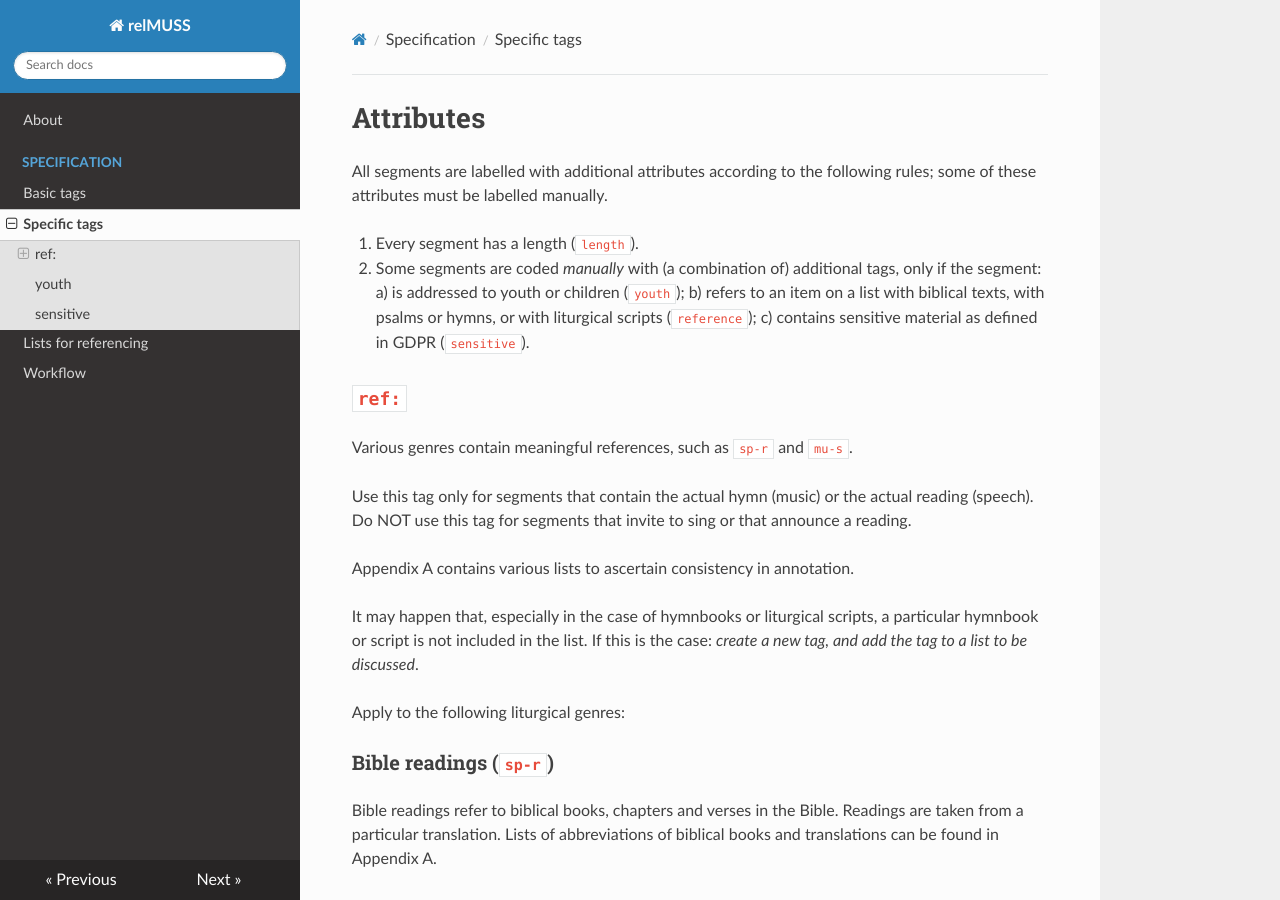
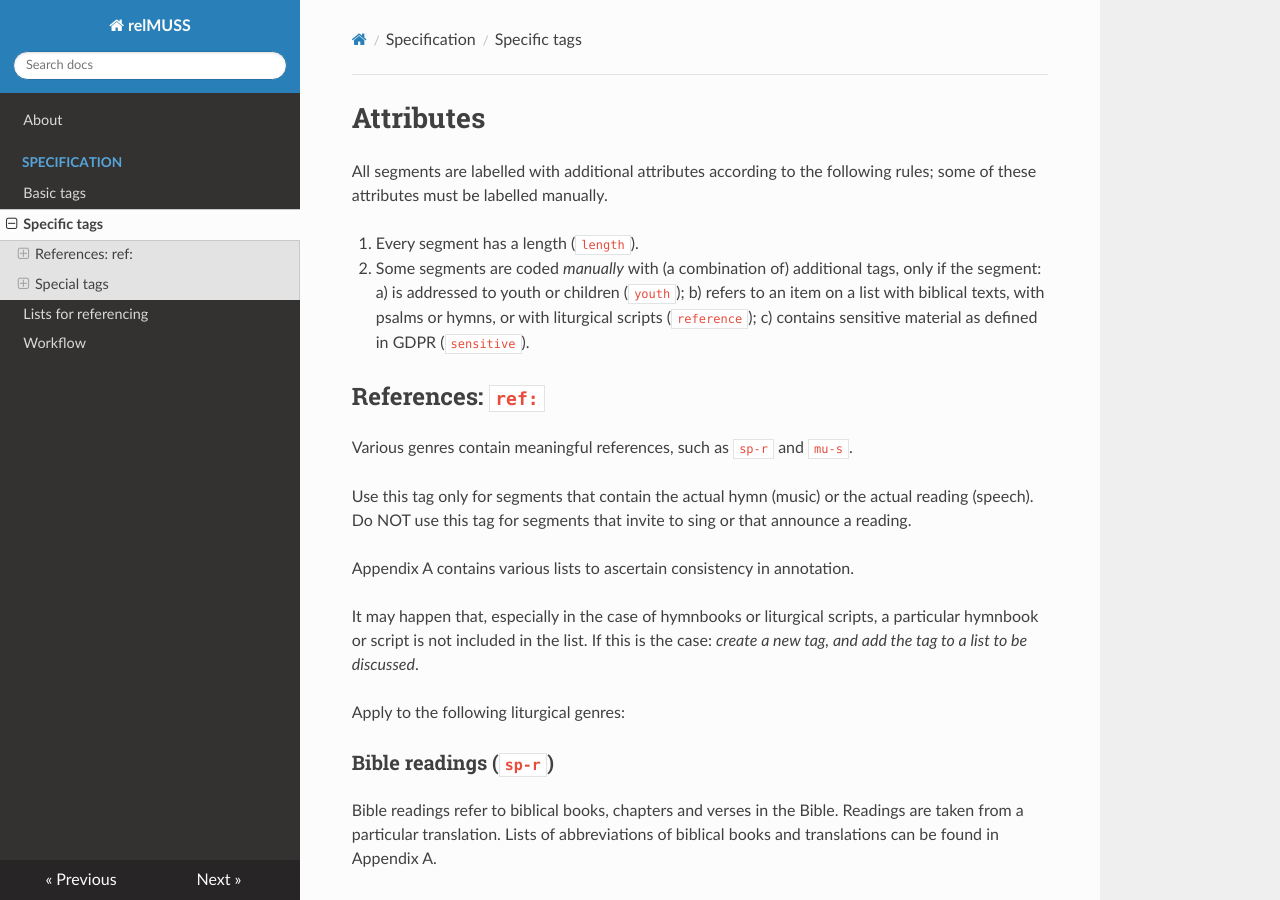
Before and after one commit to ttjpleizier/relmuss-specification, an MkDocs documentation site: the page built from docs/attributes.md, in a window 1280 px wide and 900 px high. Built offline with MkDocs 1.6.1, drawn with Linux system fonts in a browser that asks for light colours; nearby versions of some CDN libraries.

Commit message:
Update attributes.md

```diff
--- a/docs/attributes.md
+++ b/docs/attributes.md
@@ -8,7 +8,7 @@ All segments are labelled with additional attributes according to the following
     b) refers to an item on a list with biblical texts, with psalms or hymns, or with liturgical scripts (`reference`);
     c) contains sensitive material as defined in GDPR (`sensitive`).
 
-## `ref:`
+## References: `ref:`
 Various genres contain meaningful references, such as `sp-r` and `mu-s`.
 
 Use this tag only for segments that contain the actual hymn (music) or the actual reading (speech). Do NOT use this tag for segments that invite to sing or that announce a reading.
@@ -57,14 +57,16 @@ Congregational singing is usually taken from a particular selection of Psalms an
 
 Disclaimer: When meta-data is collected, annotation can be simplified. This is *currently* not the case. Often churches only use one hymnbook. In those cases it would be sufficient to add the name of the hymnbook to the meta-data of the file and the numbers in the references follow the meta-data. Hence annotation proceeds as follows: only include name of the hymnbook in the annotation if the hymnbook is NOT included in the meta-data of the file.
 
-## `youth`
+## Special tags
+
+### `youth`
 Use this attribute in combination with a genre if children and youth in the audience are addressed explicitly and intentionally. Hence, when a reading, prayer, sermon or song is specifically announced as 'for children'.
 
 For instance, a sermon for children combines tags `sp-s` and `youth`; likewise a children's song combines tags `mu-s` and `youth`.
 
 Like `ref` use `youth` for the actual song or sermon, not for the preceding announcement.
 
-## `sensitive`
+### `sensitive`
 Use this label if the segment contains sensitive personal data as defined by  GDPR, the European regulations for data protection.[^gdpr] Segments in the corpus are coded `sensitive` when they contain references to natural persons or personal information of individuals or groups.
 
 *Note*: Apply the tag not for a each single individual instance (too time-consuming), but create larger segments that contain a series of references to identifiable natural persons.
```
